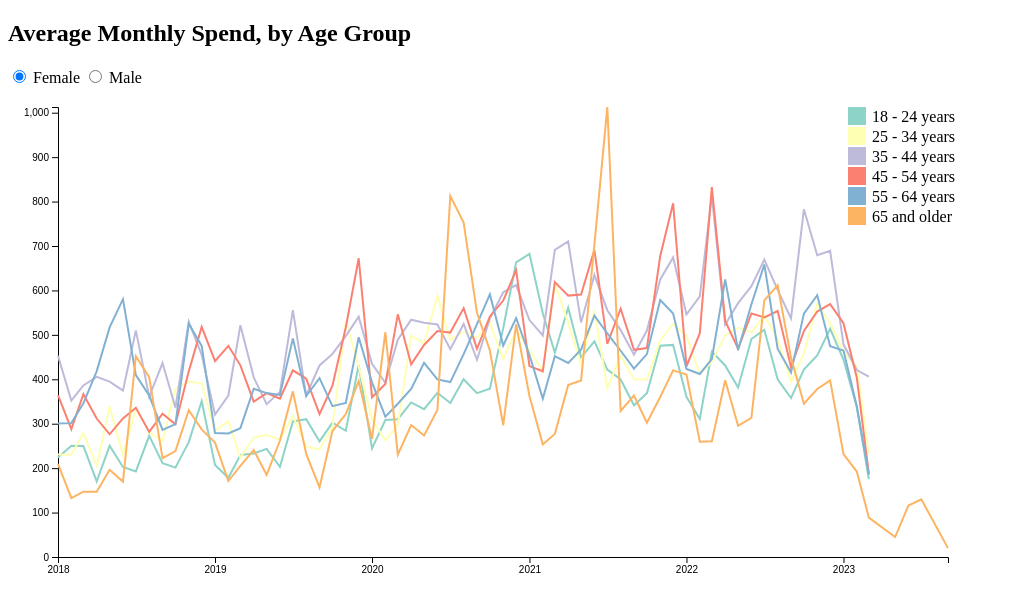
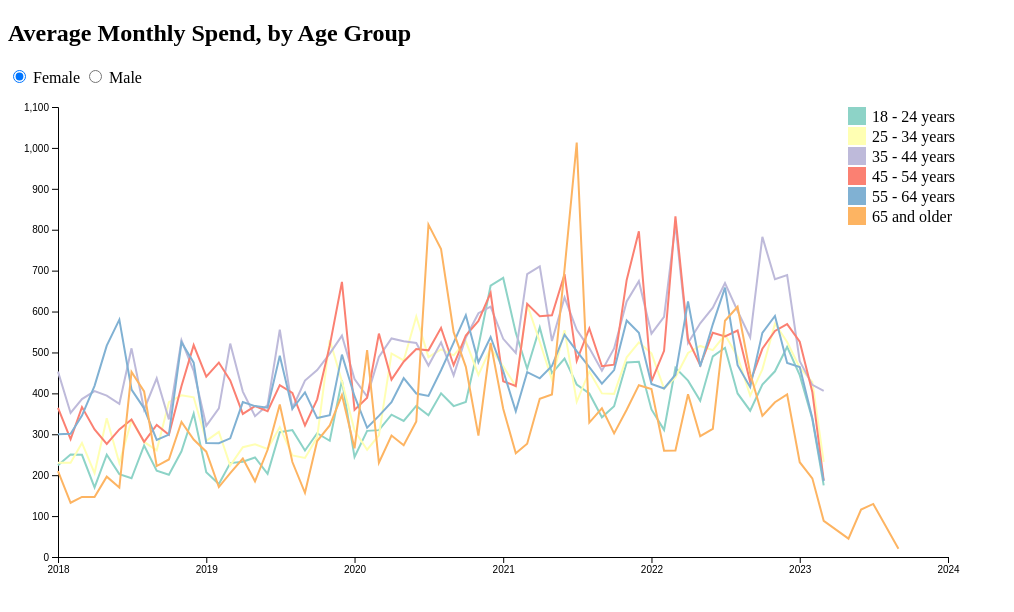
Before and after one commit to genafal/amazon, a plain HTML site: page interactivity.html in a window 1280 px wide. Shown: the whole page, without its empty margins (0-1014 px from the left). Drawn offline with nearby package versions, Linux system fonts and the light colour scheme.

Commit message:
added some notes and a little transition

```diff
--- a/interactivity.html
+++ b/interactivity.html
@@ -34,6 +34,10 @@
     </div>
     <div id="timeseries_monthlyspend_by_agegroup"></div>
     <script>
+        // the dimensions, the svg and the legend box won't change,
+        // so go ahead and create them first, as constants so you
+        // grab them later whenever you need wherever in the code.
+
         // Set up SVG dimensions
         const margin = { top: 20, right: 20, bottom: 30, left: 50 },
             width = 960 - margin.left - margin.right,
@@ -48,12 +52,22 @@
         const legend = svg.append("g")
             .classed("legend", true)
             .attr("transform", `translate(${width-100}, 0)`);
-        svg.append("g").classed("xAxis", true);
+        svg.append("g").classed("xAxis", true)
+            .attr("transform", "translate(0," + height + ")");
         svg.append("g").classed("yAxis", true);
 
+        // create an initialization function that consumes the correct dataset
         function init(data) {
+
+            // this also never changes, and could be moved up in scope,
+            // works either way though
+
             // Parse the date / time
             const parseTime = d3.timeParse("%Y-%m-%d");
+
+            // I moved this into making a copy of the data, because it was behaving strangely
+            // when mutating the original data.
+
             // Format the data
             const formattedData = data.map(d => {
                 return (
@@ -64,15 +78,19 @@
                     }
                 )
             })
+
             // Nest the entries by gender
             const dataNest = d3.groups(formattedData, d => d.age);
 
+            // Create x and y scales
             const x = d3.scaleTime().range([0, width])
-                .domain(d3.extent(formattedData, d => d.year_month));
+                .domain(d3.extent(formattedData, d => d.year_month))
+                .nice();
             const y = d3.scaleLinear().range([height, 0])
-                .domain([0, d3.max(formattedData, d => d.monthly_mean_total_spend_by_agegroup)]);
+                .domain([0, d3.max(formattedData, d => d.monthly_mean_total_spend_by_agegroup)])
+                .nice();
 
-            // Define the line
+            // Define the line generator function
             const line = d3.line()
                 .x(d => x(d.year_month))
                 .y(d => y(d.monthly_mean_total_spend_by_agegroup));
@@ -80,13 +98,19 @@
             const color = d3.scaleOrdinal()
                 .domain(dataNest.map(d => d[0])).range(d3.schemeSet3)
 
-            // Add the X Axis
+            // Grab the xAxis group element and call the axisBottom function
+            // to reset the axis when the data changes
+            // added a transition here to call attention to the changes in the
+            // extent of the axes for the change in data
             svg.select("g.xAxis")
-                .attr("transform", "translate(0," + height + ")")
+                .transition()
+                .duration(300)
                 .call(d3.axisBottom(x));
 
-            // Add the Y Axis
+            // Same with the yAxis as the xAxis
             svg.select("g.yAxis")
+                .transition()
+                .duration(300)
                 .call(d3.axisLeft(y));
 
             // Add the lines for each gender
@@ -98,6 +122,10 @@
                 .style("stroke", d => color(d[0]));
 
             // Reset the legend
+            // this works best if you clean out the legend group element and just rebuild it
+            // the remove method is handy for that.
+            // in this case, the legend doesn't change, but depending on the data
+            // and the thing the interactivity is changing, it might, so we rebuild it just in case
             legend.selectAll(".legendEntry").remove();
 
             let legendEntries = legend.selectAll(".legendEntry")
@@ -117,11 +145,10 @@
                 .attr("x", 24)
                 .attr("y", 9)
                 .attr("dy", ".35em")
-                // .style("text-anchor", "end")
                 .text(d => d[0]);
         }
 
-        // Time series for average monthly spend, male by age group
+        // Time series for average monthly spend, by age group
         Promise.all([d3.csv("monthly_mean_total_spend_male_by_agegroup.csv"), d3.csv("monthly_mean_total_spend_female_by_agegroup.csv")])
         .then(([maleData, femaleData]) => {
             console.log("Loaded data for time series:", femaleData);
```
